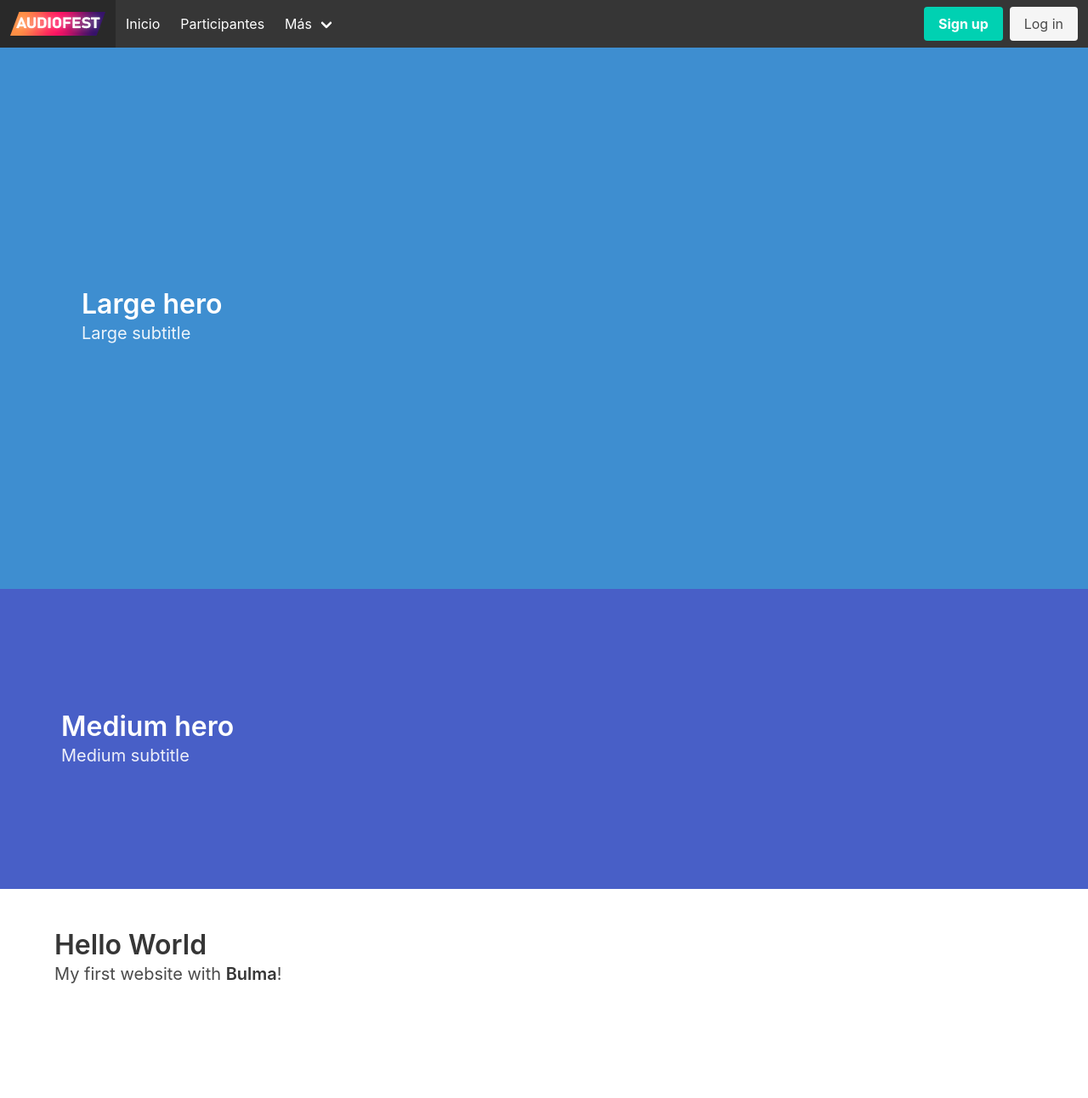
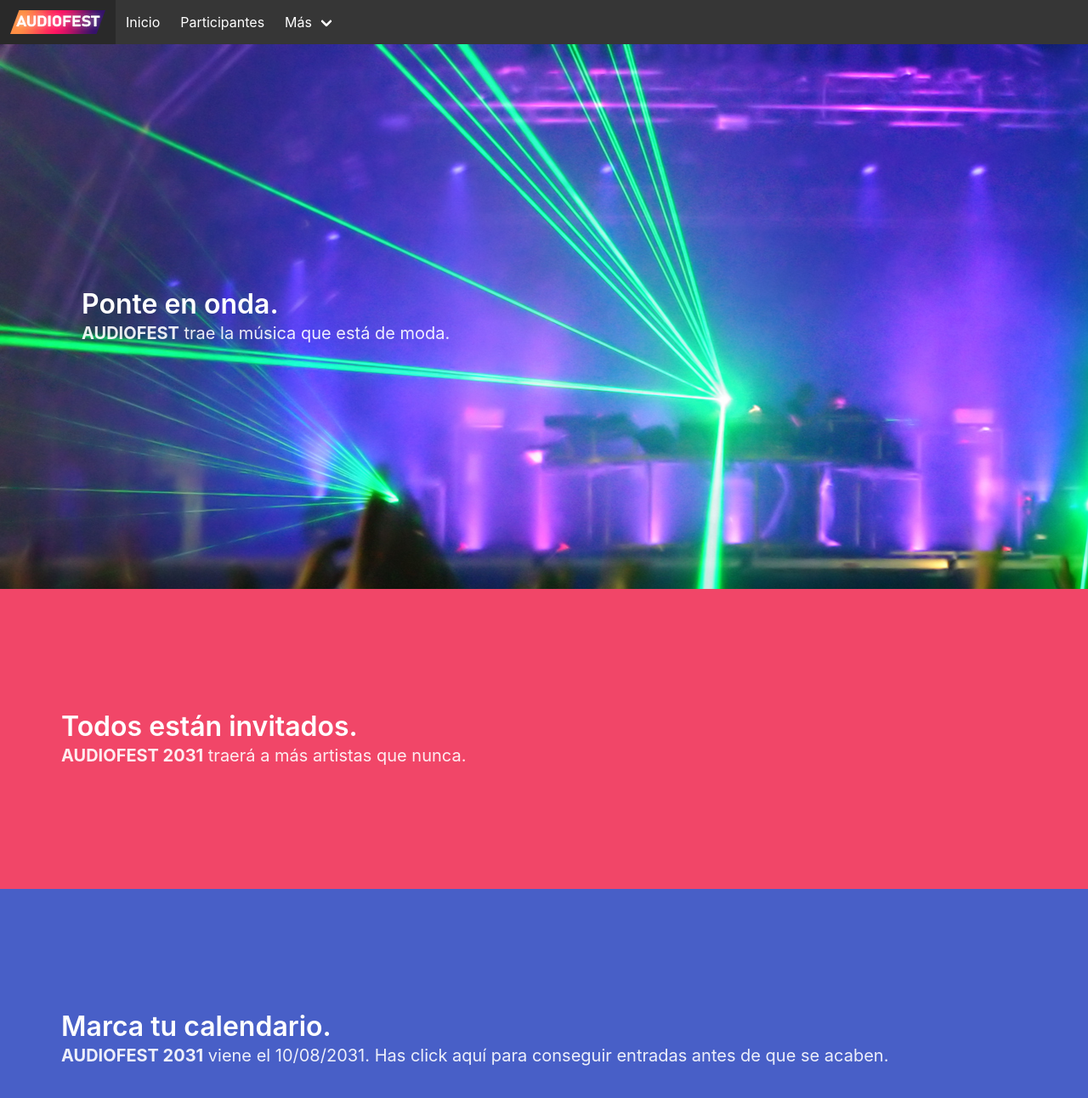
Before and after one commit to Senchi3/example-sites, a plain HTML site: page evento.html in a window 1280 px wide. Shown: the whole page at 85% size. Before the commit the page ends 1207 px from the top, so only its background shows below. Drawn offline with nearby package versions, Linux system fonts and the light colour scheme.

Commit message:
More event stuff

```diff
--- a/evento.html
+++ b/evento.html
@@ -6,6 +6,7 @@
     <meta name="viewport" content="width=device-width, initial-scale=1">
     <title>Hello Bulma!</title>
     <link rel="stylesheet" href="https://cdn.jsdelivr.net/npm/bulma@0.9.3/css/bulma.min.css">
+    <link rel="stylesheet" href="/main.css">
 </head>
 
 <body>
@@ -61,48 +62,37 @@
                     </div>
                 </div>
             </div>
-
-            <div class="navbar-end">
-                <div class="navbar-item">
-                    <div class="buttons">
-                        <a class="button is-primary">
-                            <strong>Sign up</strong>
-                        </a>
-                        <a class="button is-light">
-                            Log in
-                        </a>
-                    </div>
-                </div>
-            </div>
         </div>
     </nav>
-    <section class="hero is-large is-info">
+
+    <section class="hero is-large is-info" style="background-image: url(images/rave.jpg);">
         <div class="hero-body">
             <p class="title">
-                Large hero
+                Ponte en onda.
             </p>
             <p class="subtitle">
-                Large subtitle
+                <b>AUDIOFEST</b> trae la música que está de moda.
+            </p>
+        </div>
+    </section>
+    <section class="hero is-medium is-danger is-link">
+        <div class="hero-body">
+            <p class="title">
+                Todos están invitados.
+            </p>
+            <p class="subtitle">
+                <b>AUDIOFEST 2031</b> traerá a más artistas que nunca.
             </p>
         </div>
     </section>
     <section class="hero is-medium is-link">
         <div class="hero-body">
             <p class="title">
-                Medium hero
+                Marca tu calendario.
             </p>
             <p class="subtitle">
-                Medium subtitle
-            </p>
-        </div>
-    </section>
-    <section class="section">
-        <div class="container">
-            <h1 class="title">
-                Hello World
-            </h1>
-            <p class="subtitle">
-                My first website with <strong>Bulma</strong>!
+                <b>AUDIOFEST 2031</b> viene el 10/08/2031. Has click aquí para conseguir entradas antes de que se
+                acaben.
             </p>
         </div>
     </section>
```
Also changed, not shown: blog.html (+1 -0 lines), images/rave.jpg (added), main.css (added).
